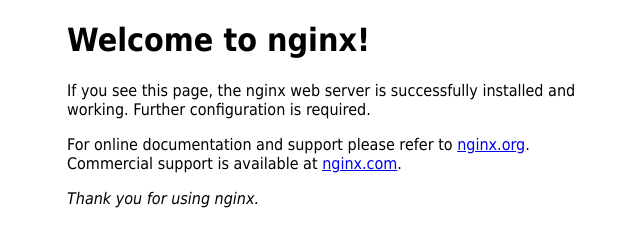
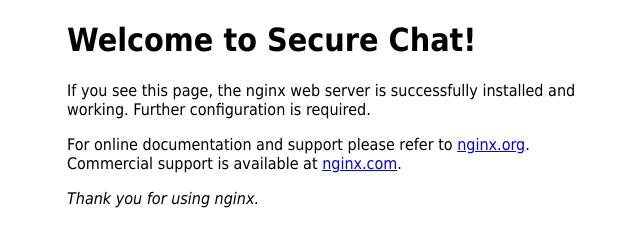
Before and after one commit to scheda74/secchat_server, a plain HTML site: page index.nginx-debian.html in a window 1280 px wide. Shown: the whole page, without its empty margins (293-933 px from the left). Drawn offline with Linux system fonts and the light colour scheme.

Commit message:
first change

```diff
--- a/index.nginx-debian.html
+++ b/index.nginx-debian.html
@@ -1,7 +1,7 @@
 <!DOCTYPE html>
 <html>
 <head>
-<title>Welcome to nginx!</title>
+<title>Welcome to Secure Chat!!</title>
 <style>
     body {
         width: 35em;
@@ -11,7 +11,7 @@
 </style>
 </head>
 <body>
-<h1>Welcome to nginx!</h1>
+<h1>Welcome to Secure Chat!</h1>
 <p>If you see this page, the nginx web server is successfully installed and
 working. Further configuration is required.</p>
 
```
